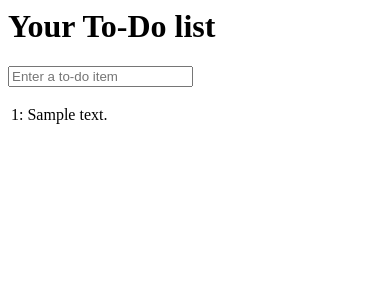
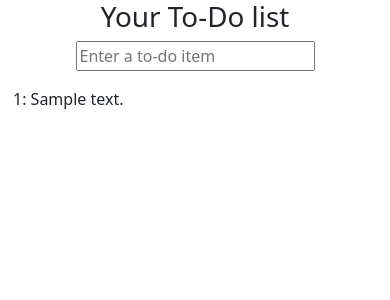
Before and after one commit to Adonis-bupt/-TDD, a Django app: template lists/templates/list.html in a window 390 px wide. Shown: the top 300 px of the page. Run offline with Django 3.2, Linux system fonts and the light colour scheme; the template is opened without the code that fills it: most values are stand-ins (such as "Sample title", 1, 10 or a date in 2020); some libraries are stand-ins or nearby versions.

Commit message:
BootStrap unsolved

```diff
--- a/lists/templates/base.html
+++ b/lists/templates/base.html
@@ -1,8 +1,16 @@
 <html>
 <head>
+    <meta charset="utf-8">
+    <meta http-equiv="X-UA-Compatible" content="IE=edge">
+    <meta name="viewport" content="width=device-width, initial-scale=1">
     <title>To-Do lists</title>
+    <link href="./static/bootstrap/css/bootstrap.min.css" rel="stylesheet">
 </head>
 <body>
+<div class="container">
+    <div class="row">
+        <div class="col-md-4 col-md-offset-4 jumbotron">
+            <div class="text-center">
                 <h1>{% block header_text %}{% endblock %}</h1>
                 <form method="POST" action="
                 {% block form_action %}{% endblock %}">
@@ -11,7 +19,15 @@
                            placeholder="Enter a to-do item"/>
                     {% csrf_token %}
                 </form>
+            </div>
+        </div>
+    </div>
+    <div class="row">
+        <div class="col-md-4 col-md-offset-4">
             {% block table %}
             {% endblock %}
+        </div>
+    </div>
+</div>
 </body>
 </html>
--- a/lists/templates/list.html
+++ b/lists/templates/list.html
@@ -13,4 +13,5 @@
         </tr>
         {% endfor %}
     </table>
+
 {% endblock %}
```
Also changed, not shown: db.sqlite3, 1 other file. Lines whose indentation alone changed are shown as unchanged.
